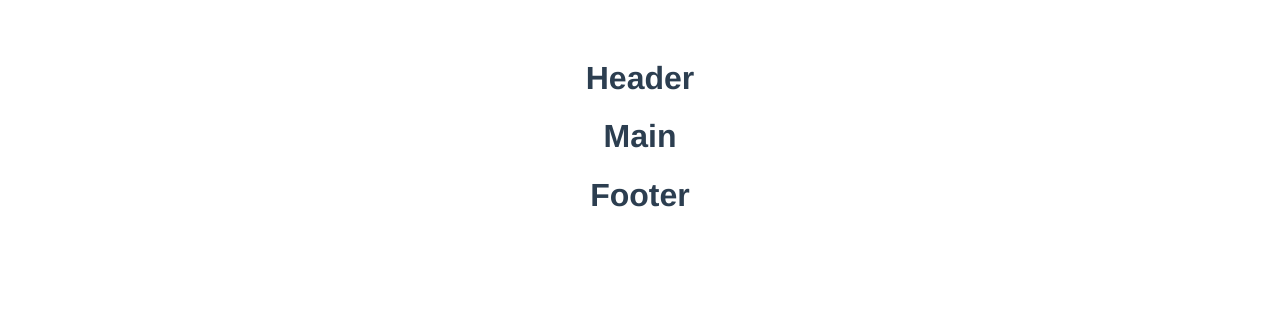
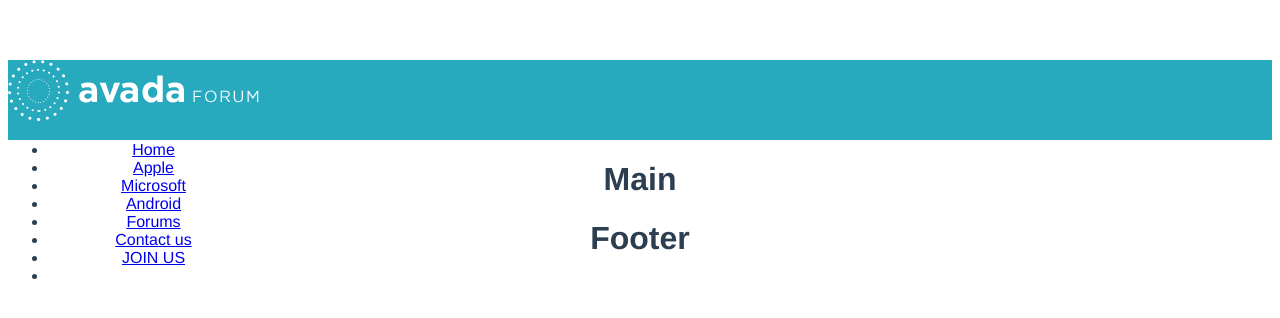
Before and after one commit to emilian0p/proj-html-vuejs, a Vue app: page / in a window 1280 px wide. Shown: the top 318 px of the page. Built offline with nearby package versions, Linux system fonts and the light colour scheme.

Commit message:
static header no style

```diff
--- /dev/null
+++ b/src/assets/styles/common.scss
@@ -0,0 +1,6 @@
+*{
+    box-sizing: border-box;
+    margin: 0;
+    padding: 0;
+    font-family: 'Kumbh Sans', sans-serif;
+}
--- a/src/components/Header.vue
+++ b/src/components/Header.vue
@@ -1,7 +1,21 @@
 <template>
-    <div>
-        <h1>Header</h1>
-    </div>
+    <header>
+        <nav class="navbar">
+            <div class="navbar-container">
+                <img src="../assets/logo.png" alt="">
+                <ul class="navbar-menu">
+                    <li class="navbar-item" ><a href="#" id="home-page">Home</a></li>
+                    <li class="navbar-item" ><a href="#" id="apple-page">Apple</a></li>
+                    <li class="navbar-item" ><a href="#" id="microsoft-page">Microsoft</a></li>
+                    <li class="navbar-item" ><a href="#" id="android-page">Android</a></li>
+                    <li class="navbar-item" ><a href="#" id="forums-page">Forums</a></li>
+                    <li class="navbar-item" ><a href="#" id="contact-page">Contact us</a></li>
+                    <li class="navbar-btn" ><a href="#" id="join-us">JOIN US</a></li>
+                    <li class="navbar-item"><a href="#"><!-- lente --></a></li>
+                </ul>
+            </div>
+        </nav>
+    </header>
 </template>
 
 <script>
@@ -11,5 +25,9 @@ export default {
 </script>
 
 <style lang="scss">
-
+.navbar {
+    background-color: #27aabe;
+    height: 80px;
+    display: flex;
+}
 </style>
```
